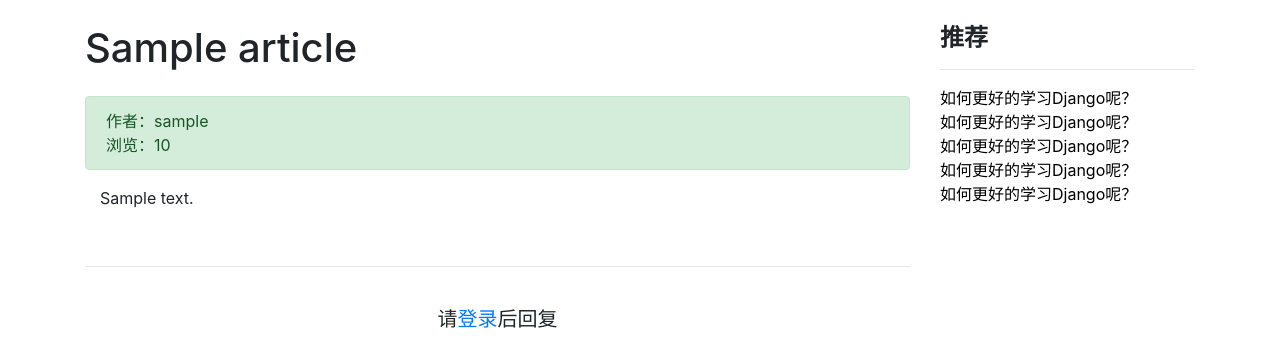
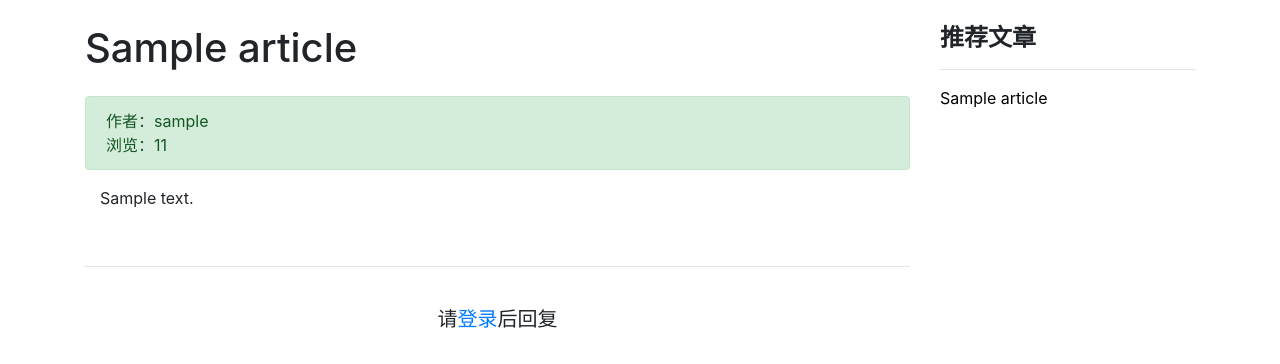
Before and after one commit to suze233/kira, a Django app: page /detail/?id=1 in a window 1280 px wide. Shown: the part 56-420 px from the top of the page. Run offline with Django 3.2, Linux system fonts and the light colour scheme; tables that the repository leaves empty hold one stand-in row (values such as "Sample post"); some libraries are stand-ins or nearby versions.

Commit message:
浏览量与推荐文章

```diff
--- a/home/views.py
+++ b/home/views.py
@@ -69,12 +69,19 @@ class DetailView(View):
             article = Article.objects.get(id=id)
         except Article.DoesNotExist:
             return render(request, '404.html')
+        else:
+            # 浏览量加一
+            article.total_views += 1
+            article.save()
         # 3. 查询分类数据
         categories = ArticleCategory.objects.all()
+        # 查询浏览量前10的文章
+        hot_articles = Article.objects.order_by('-total_views')[:9]
         # 4. 组织模板数据
         context = {
             'categories': categories,
             'category': article.category,
-            'article': article
+            'article': article,
+            'hot_articles': hot_articles
         }
         return render(request, 'detail.html', context=context)
--- a/templates/detail.html
+++ b/templates/detail.html
@@ -160,13 +160,11 @@
         <!-- 推荐 -->
         <div class="col-3 mt-4" id="sidebar" class="sidebar">
             <div class="sidebar__inner">
-                    <h4><strong>推荐</strong></h4>
+                    <h4><strong>推荐文章</strong></h4>
                     <hr>
-                    <a href="#" style="color: black">如何更好的学习Django呢？</a><br>
-                    <a href="#" style="color: black">如何更好的学习Django呢？</a><br>
-                    <a href="#" style="color: black">如何更好的学习Django呢？</a><br>
-                    <a href="#" style="color: black">如何更好的学习Django呢？</a><br>
-                    <a href="#" style="color: black">如何更好的学习Django呢？</a><br>
+                    {% for hot_article in hot_articles %}
+                    <a href="{% url 'home:detail' %}?id={{ hot_article.id }}" style="color: black">{{ hot_article.title }}</a><br>
+                    {% endfor %}
             </div>
         </div>
     </div>
```
Also changed, not shown: 1 other file.
